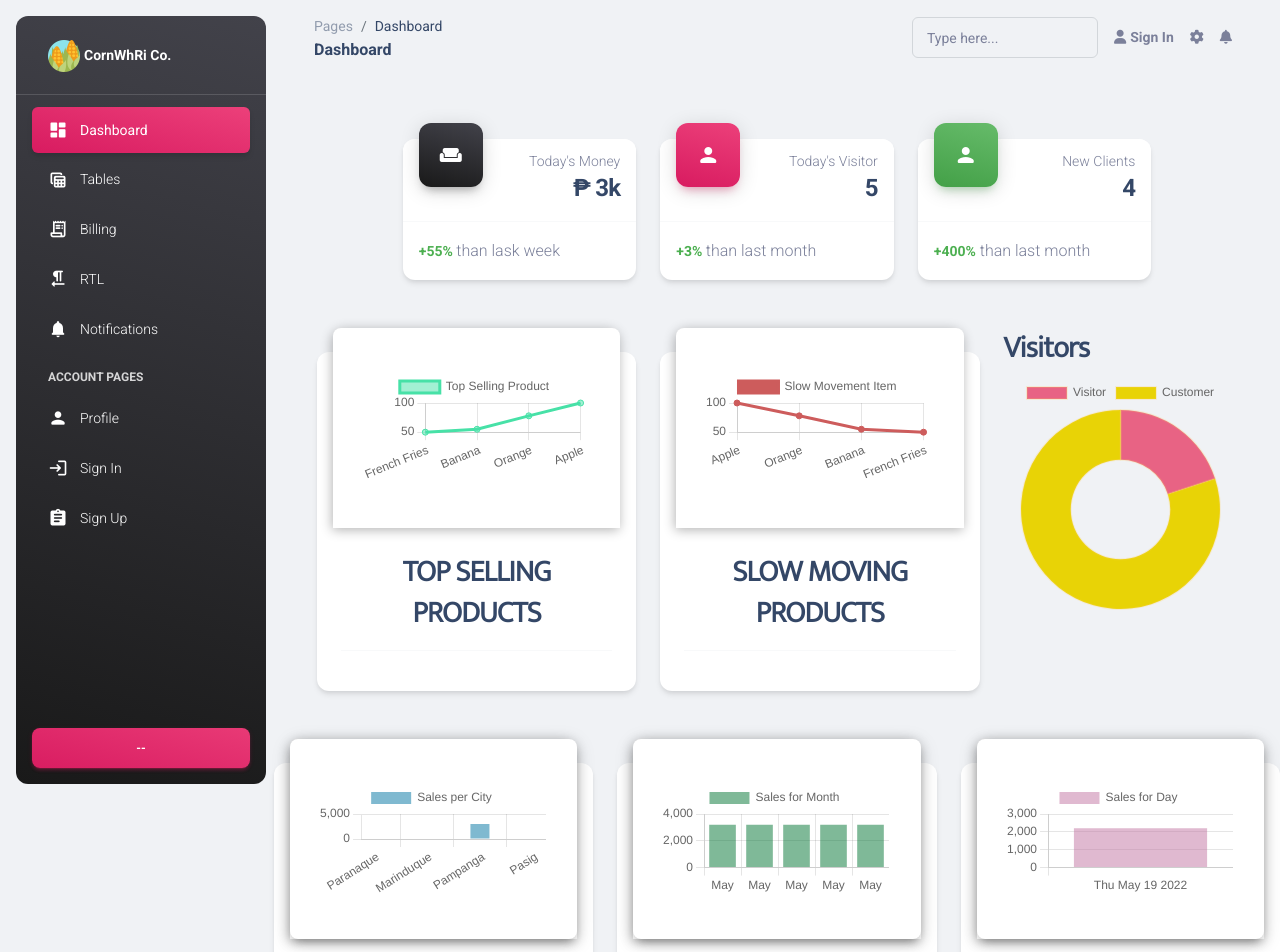
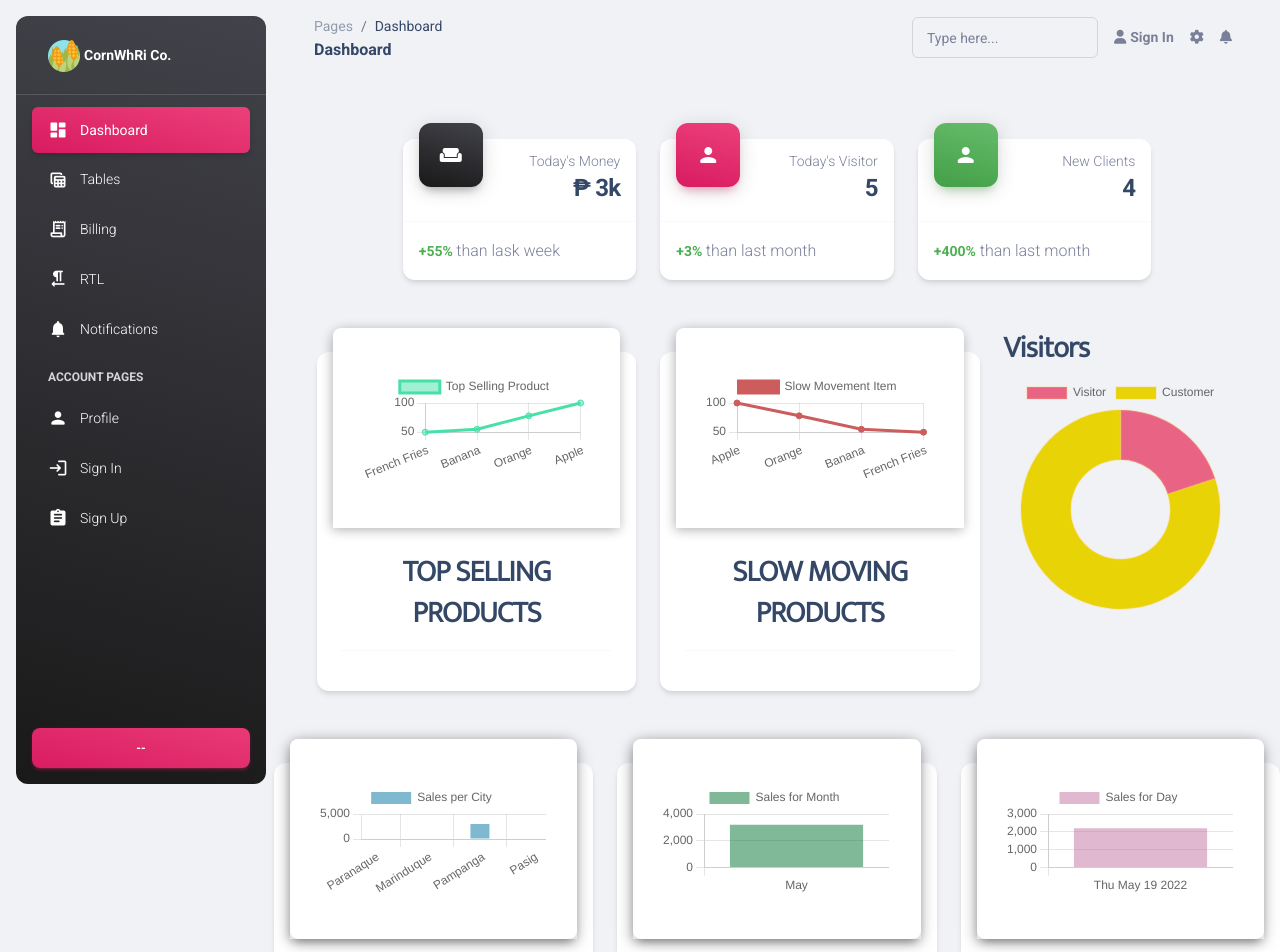
Before and after one commit to raikiri24/accr8-project, a React (Create React App) app: page / in a window 1280 px wide. Shown: the top 952 px of the page. Built offline with nearby package versions, Linux system fonts and the light colour scheme.

Commit message:
Remove redundancy

```diff
--- a/src/components/SalesForMonth/SalesForMonth.jsx
+++ b/src/components/SalesForMonth/SalesForMonth.jsx
@@ -23,6 +23,8 @@ function getSalesForMonth() {
     ECommerceData.sold_products.map((productsold) => {
       const month = new Date(productsold.date_sold).getMonth();
       if (month === new Date().getMonth() - i) {
+        productsold.month =
+          monthsArr[new Date(productsold.date_sold).getMonth()];
         productsold.sales_per_month = 0;
         monthsBefore.push(productsold);
       }
@@ -31,6 +33,7 @@ function getSalesForMonth() {
 
   return monthsBefore;
 }
+
 //get Five Month from this month
 function getFiveMonthsFromNow() {
   const fiveMonthBefore = getSalesForMonth().map((sales_for_month) => {
@@ -46,6 +49,7 @@ function getFiveMonthsFromNow() {
   });
   return fiveMonthBefore;
 }
+
 function getFiveMonthsSalesFromNow() {
   let sales = getSalesForMonth();
 
@@ -74,13 +78,15 @@ export function SalesForMonth() {
     getFiveMonthsSalesFromNow()
   );
   // getFiveMonthsFromNow()
-
+  const fiveMonthsBeforeArrRemovedRedundancy = [
+    ...new Set(fiveMonthsBeforeArr),
+  ];
   const [data, setData] = useState({ labels: [], datasets: [] });
 
   useEffect(() => {
     setData({
       ...data,
-      labels: fiveMonthsBeforeArr,
+      labels: fiveMonthsBeforeArrRemovedRedundancy,
       datasets: [
         {
           label: "Sales for Month",
```
